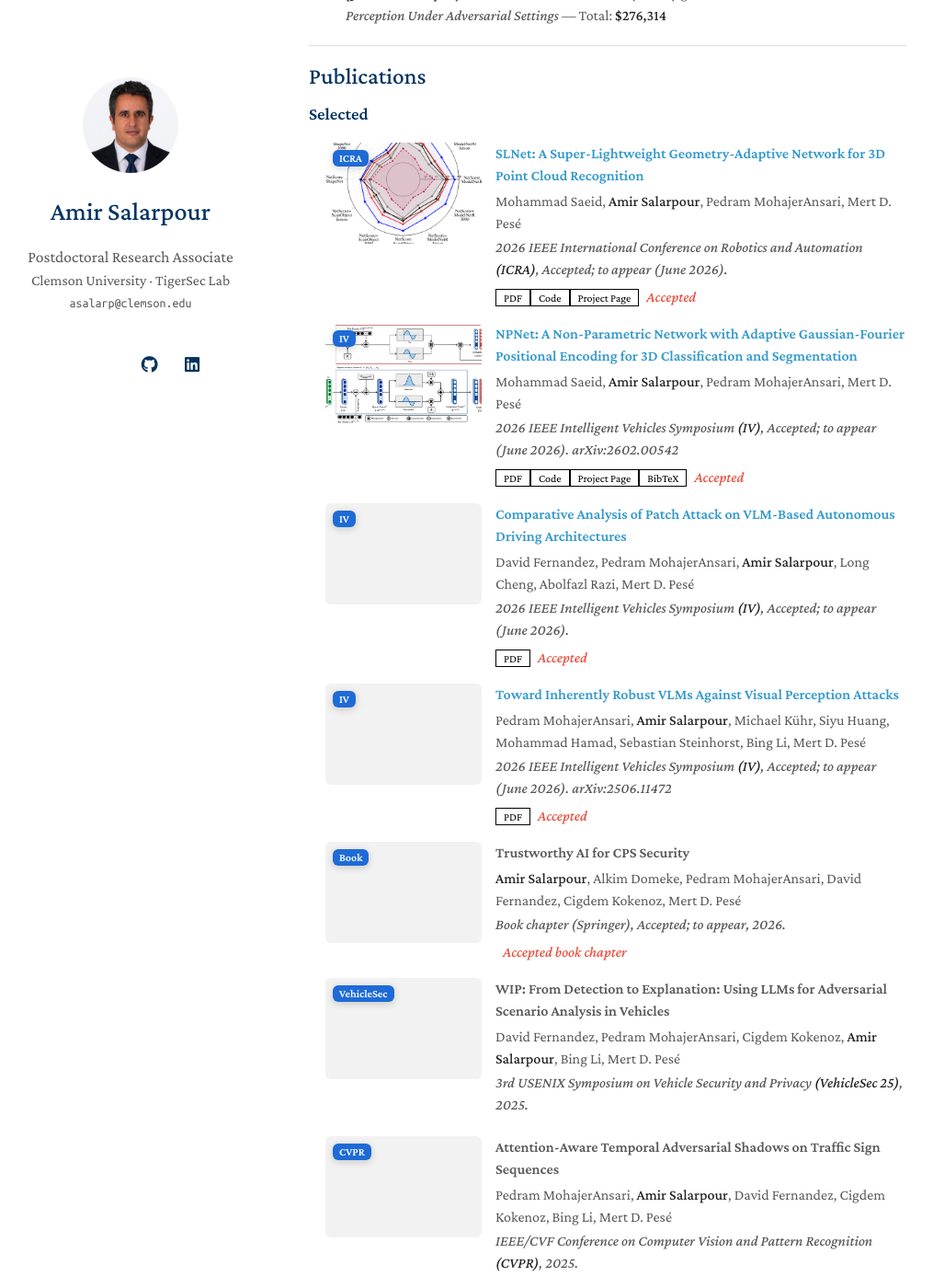
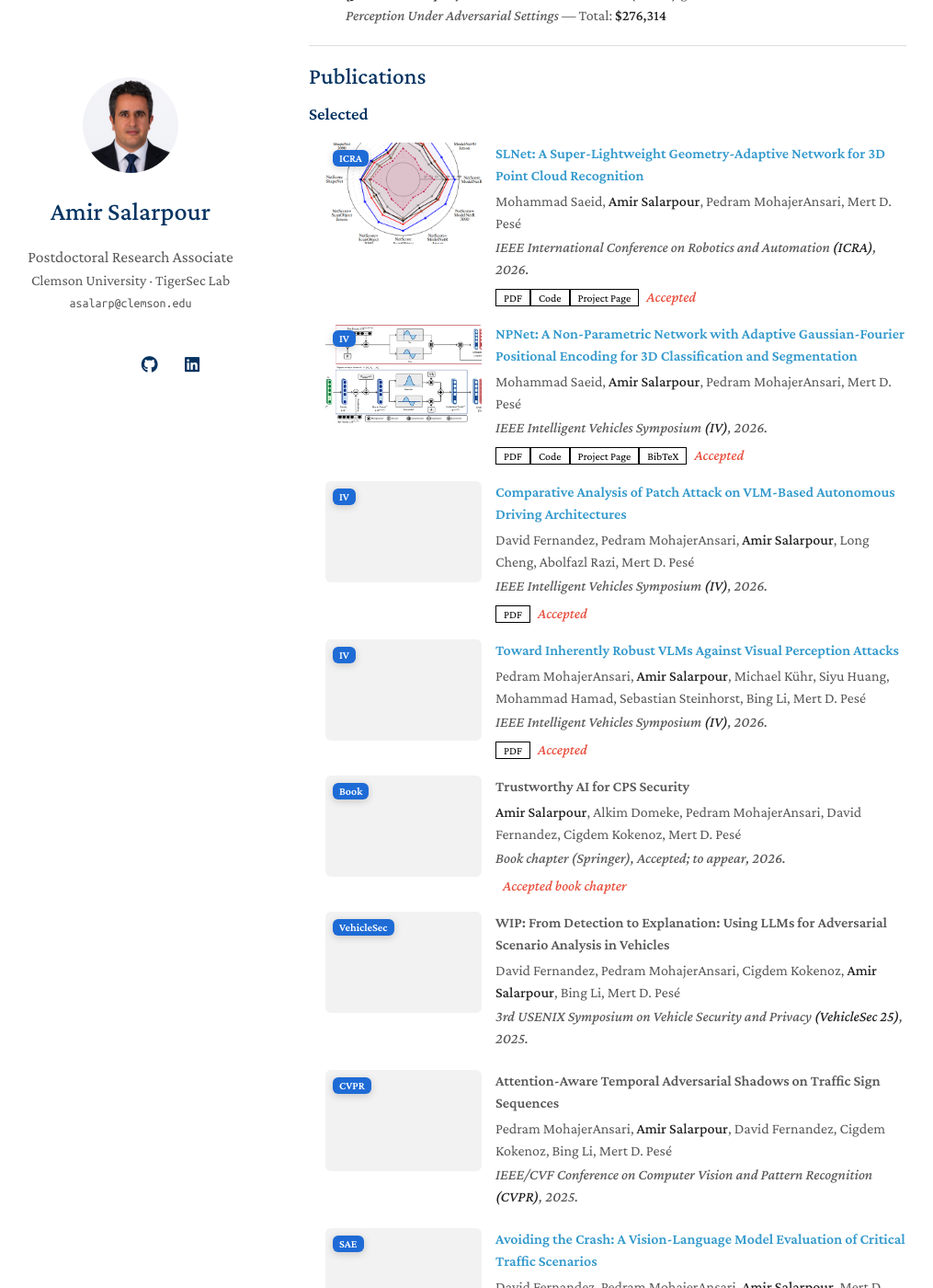
Before and after one commit to asalarpour/asalarpour.github.io, a Jekyll site: the page built from index.md, in a window 1280 px wide and 1400 px high, scrolled down 1352 px. Shown: the whole window at 92% size, without its empty margins (134-1149 px from the left). Built offline with Jekyll 4.4.1, drawn with Linux system fonts in a browser that asks for light colours; a style sheet for code colours, icons or effects is not loaded.

Commit message:
Revise conference info and notes in publications.yml
Updated conference details and notes for multiple publications.

```diff
--- a/_data/publications.yml
+++ b/_data/publications.yml
@@ -5,48 +5,48 @@ main:
   - title: "SLNet: A Super-Lightweight Geometry-Adaptive Network for 3D Point Cloud Recognition"
     authors: "Mohammad Saeid, <strong>Amir Salarpour</strong>, Pedram MohajerAnsari, Mert D. Pesé"
     conference_short: ICRA
-    conference: "2026 IEEE International Conference on Robotics and Automation <strong>(ICRA)</strong>, Accepted; to appear (June 2026)."
+    conference: "IEEE International Conference on Robotics and Automation <strong>(ICRA)</strong>, 2026."
+    notes: "Accepted"
     pdf: "https://arxiv.org/abs/2603.07454"
     code: "https://github.com/m-saeid/SLNet"
     page: "https://m-saeid.github.io/SLNet/"
     bibtex: ""
-    notes: "Accepted"
     image: "./assets/publications/2026_icra_slnet.png"
     selected: true
 
   - title: "NPNet: A Non-Parametric Network with Adaptive Gaussian-Fourier Positional Encoding for 3D Classification and Segmentation"
     authors: "Mohammad Saeid, <strong>Amir Salarpour</strong>, Pedram MohajerAnsari, Mert D. Pesé"
     conference_short: IV
-    conference: "2026 IEEE Intelligent Vehicles Symposium <strong>(IV)</strong>, Accepted; to appear (June 2026). arXiv:2602.00542"
+    conference: "IEEE Intelligent Vehicles Symposium <strong>(IV)</strong>, 2026."
+    notes: "Accepted"
     pdf: "https://arxiv.org/pdf/2602.00542.pdf"
     code: "https://github.com/m-saeid/NPNet"
     page: "https://m-saeid.github.io/NPNet/"
     bibtex: "https://scholar.googleusercontent.com/scholar.bib?q=info:2qycTMCWOqEJ:scholar.google.com/&output=citation&scisdr=Cl_LPR3pEMvL5XuPhko:AFtJQiwAAAAAabGJnkobZ_jkP-cT1ZiCQBciCFA&scisig=AFtJQiwAAAAAabGJnnQru7pbyrWawcCrD2BjxhA&scisf=4&ct=citation&cd=-1&hl=en"
-    notes: "Accepted"
     image: "./assets/publications/2026_iv_npnet.png"
     selected: true
 
   - title: "Comparative Analysis of Patch Attack on VLM-Based Autonomous Driving Architectures"
     authors: "David Fernandez, Pedram MohajerAnsari, <strong>Amir Salarpour</strong>, Long Cheng, Abolfazl Razi, Mert D. Pesé"
     conference_short: IV
-    conference: "2026 IEEE Intelligent Vehicles Symposium <strong>(IV)</strong>, Accepted; to appear (June 2026)."
+    conference: "IEEE Intelligent Vehicles Symposium <strong>(IV)</strong>, 2026."
+    notes: "Accepted"
     pdf: "https://arxiv.org/abs/2603.08897"
     code: ""
     page: ""
     bibtex: ""
-    notes: "Accepted"
     image: ""
     selected: true
 
   - title: "Toward Inherently Robust VLMs Against Visual Perception Attacks"
     authors: "Pedram MohajerAnsari, <strong>Amir Salarpour</strong>, Michael Kühr, Siyu Huang, Mohammad Hamad, Sebastian Steinhorst, Bing Li, Mert D. Pesé"
     conference_short: IV
-    conference: "2026 IEEE Intelligent Vehicles Symposium <strong>(IV)</strong>, Accepted; to appear (June 2026). arXiv:2506.11472"
+    conference: "IEEE Intelligent Vehicles Symposium <strong>(IV)</strong>, 2026."
+    notes: "Accepted"
     pdf: "https://arxiv.org/pdf/2506.11472.pdf"
     code: ""
     page: ""
     bibtex: ""
-    notes: "Accepted"
     image: ""
     selected: true
 
```
